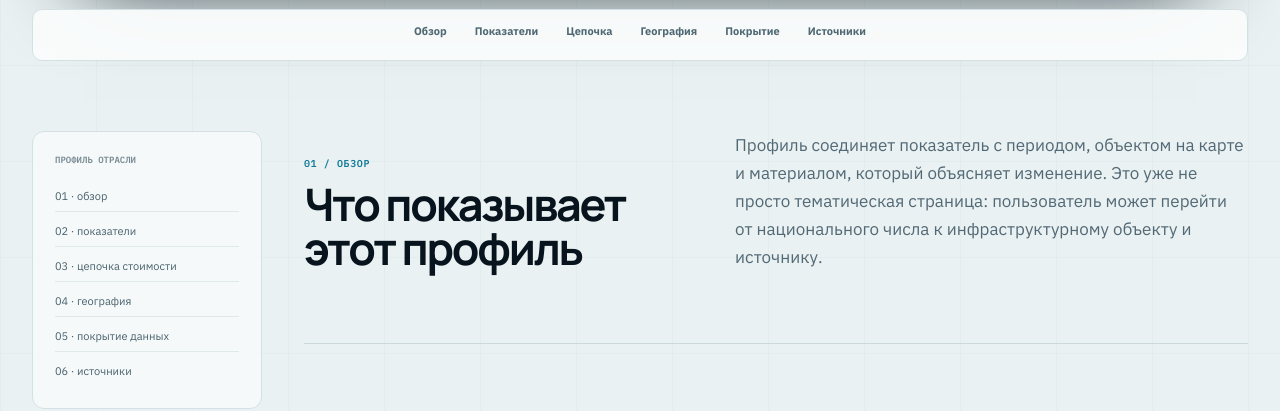
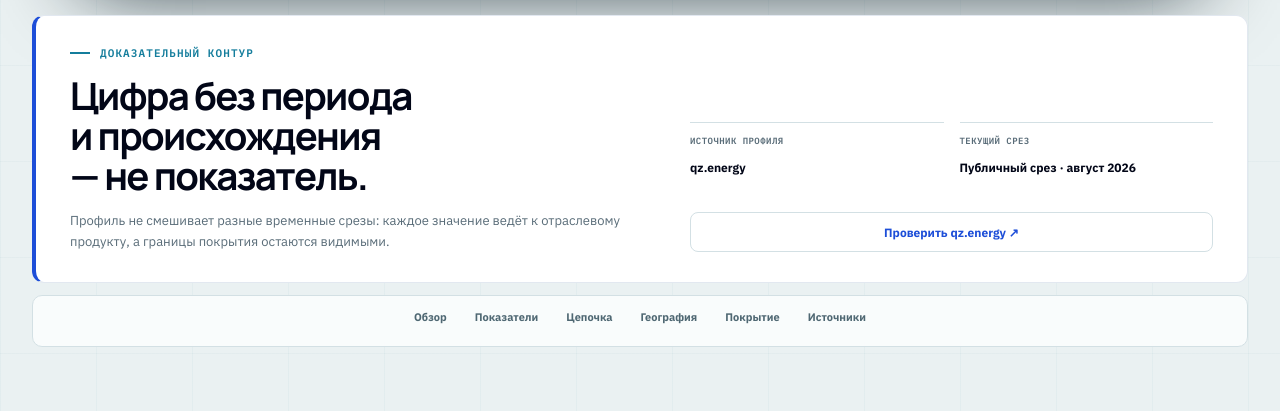
Before and after one commit to belilovsky/qaz-industries, a plain HTML site: page industry.html in a window 1280 px wide. Shown: the part 703-1114 px from the top of the page. Drawn offline with Linux system fonts and the light colour scheme.

Commit message:
feat: add profile evidence contract

```diff
--- a/avds.css
+++ b/avds.css
@@ -110,6 +110,18 @@ html[data-design-system="avds4"] :where(button, input, select, textarea) {
   font: inherit;
 }
 
+html[data-design-system="avds4"] .av-alert {
+  border: 1px solid var(--av-color-border);
+  border-inline-start-width: 4px;
+  border-radius: var(--av-radius-lg);
+  color: var(--av-color-foreground);
+  background: var(--av-color-surface);
+}
+
+html[data-design-system="avds4"] .av-alert--info {
+  border-inline-start-color: var(--av-color-primary);
+}
+
 html[data-design-system="avds4"] :where(a, button, select, input, textarea):focus-visible {
   position: relative;
   z-index: 2;
--- a/industry.html
+++ b/industry.html
@@ -47,6 +47,19 @@
           <div class="profile-status"><span id="profile-status">Действующий отраслевой продукт</span><span id="profile-release">Публичный срез · август 2026</span></div>
         </div>
         <div class="profile-kpis" id="profile-kpis" aria-label="Ключевые показатели профиля"></div>
+      </section>
+
+      <section class="profile-evidence av-alert av-alert--info shell" aria-labelledby="profile-evidence-title">
+        <div class="profile-evidence-copy">
+          <p class="eyebrow dark"><span></span> доказательный контур</p>
+          <h2 id="profile-evidence-title">Цифра без периода и происхождения — не показатель.</h2>
+          <p>Профиль не смешивает разные временные срезы: каждое значение ведёт к отраслевому продукту, а границы покрытия остаются видимыми.</p>
+        </div>
+        <div class="profile-evidence-meta">
+          <div><span>Источник профиля</span><strong id="profile-evidence-source">qz.energy</strong></div>
+          <div><span>Текущий срез</span><strong id="profile-evidence-release">Публичный срез · август 2026</strong></div>
+          <a class="profile-evidence-link" id="profile-evidence-link" href="https://qz.energy/" target="_blank" rel="noreferrer">Проверить источник ↗</a>
+        </div>
       </section>
 
       <nav class="profile-local-nav shell" aria-label="Разделы профиля">
--- a/industry.js
+++ b/industry.js
@@ -15,6 +15,11 @@ function renderProfile(key, updateUrl = true) {
   document.querySelector('#profile-status').textContent = profile.status;
   document.querySelector('#profile-release').textContent = profile.release;
   document.querySelector('#profile-about').textContent = profile.about;
+  document.querySelector('#profile-evidence-source').textContent = profile.sourceName;
+  document.querySelector('#profile-evidence-release').textContent = profile.release;
+  const evidenceLink = document.querySelector('#profile-evidence-link');
+  evidenceLink.href = profile.sourceUrl;
+  evidenceLink.textContent = 'Проверить ' + profile.sourceName + ' ↗';
   const sourceTop = document.querySelector('#profile-source-top');
   sourceTop.href = profile.sourceUrl;
   sourceTop.textContent = `${profile.sourceName} ↗`;
--- a/styles.css
+++ b/styles.css
@@ -153,6 +153,7 @@ h1 em, h2 em { color: var(--cyan); font-style: normal; }
 .profile-title-block { display: flex; justify-content: center; padding: clamp(42px, 5vw, 72px); flex-direction: column; }.profile-title-block h1 { margin: 18px 0 20px; font-size: clamp(58px, 6vw, 92px); }.profile-title-block > p:not(.eyebrow) { max-width: 720px; margin: 0; color: #b3c8d0; font-size: 17px; line-height: 1.55; }.profile-status { display: flex; flex-wrap: wrap; gap: 8px; margin-top: 28px; }.profile-status span { padding: 8px 10px; border: 1px solid rgb(123 199 214 / .22); border-radius: 999px; color: #9fd5df; font: 600 9px var(--mono); text-transform: uppercase; }
 .profile-title-block .eyebrow b { font-weight: 600; }
 .profile-kpis { display: grid; grid-template-columns: repeat(2, 1fr); border-left: 1px solid rgb(126 201 218 / .17); }.profile-kpis article { display: flex; min-height: 255px; justify-content: flex-end; padding: 34px; border-right: 1px solid rgb(126 201 218 / .17); border-bottom: 1px solid rgb(126 201 218 / .17); flex-direction: column; }.profile-kpis article:nth-child(even) { border-right: 0; }.profile-kpis article:nth-child(n+3) { border-bottom: 0; }.profile-kpis strong { color: var(--cyan); font-family: var(--display); font-size: 52px; line-height: 1; }.profile-kpis span { margin-top: 10px; font-size: 12px; font-weight: 700; }.profile-kpis small { margin-top: 4px; color: #849eaa; font-size: 10px; }
+.profile-evidence { display: grid; grid-template-columns: minmax(0, 1.05fr) minmax(300px, .95fr); gap: 42px; align-items: end; margin-top: 18px; padding: 30px 34px; }.profile-evidence-copy h2 { max-width: 760px; margin: 16px 0 0; font-size: clamp(29px, 3vw, 43px); line-height: 1.04; letter-spacing: -.045em; }.profile-evidence-copy > p:not(.eyebrow) { max-width: 700px; margin: 15px 0 0; color: var(--muted); font-size: 13px; line-height: 1.6; }.profile-evidence-meta { display: grid; grid-template-columns: repeat(2, 1fr); gap: 16px; }.profile-evidence-meta > div { display: grid; gap: 6px; min-height: 74px; padding: 12px 0; border-top: 1px solid var(--line); }.profile-evidence-meta span { color: var(--muted); font: 600 9px var(--mono); letter-spacing: .05em; text-transform: uppercase; }.profile-evidence-meta strong { font-size: 12px; line-height: 1.4; }.profile-evidence-link { grid-column: span 2; display: inline-flex; min-height: 40px; align-items: center; justify-content: center; border: 1px solid var(--line); border-radius: var(--av-radius-md); color: var(--av-color-primary); font-size: 12px; font-weight: 700; }
 .profile-local-nav { position: sticky; z-index: 12; top: 98px; display: flex; justify-content: center; gap: 2px; margin-top: 12px; padding: 5px; border: 1px solid var(--line); border-radius: 10px; background: rgb(250 252 252 / .94); backdrop-filter: blur(14px); }.profile-local-nav a { padding: 9px 13px; border-radius: 6px; color: #4f6873; font-size: 11px; font-weight: 700; }.profile-local-nav a:hover { color: #096d87; background: #e8f4f6; }
 .profile-content { display: grid; grid-template-columns: 230px minmax(0, 1fr); gap: 42px; padding: 70px 0 30px; }.profile-index { position: sticky; top: 160px; display: grid; align-self: start; gap: 4px; padding: 22px; border: 1px solid var(--line); border-radius: 12px; background: rgb(250 252 252 / .76); }.profile-index > span { margin-bottom: 12px; color: #788b94; font: 600 9px var(--mono); text-transform: uppercase; }.profile-index a { padding: 8px 0; border-bottom: 1px solid #dfe8ea; color: #47616d; font-size: 11px; }.profile-index a:last-child { border: 0; }
 .profile-body { min-width: 0; }.profile-about { display: grid; grid-template-columns: minmax(320px, .85fr) minmax(0, 1.15fr); gap: 52px; align-items: end; padding: 0 0 72px; }.section-number { margin: 0 0 12px; color: #137b9a; font: 600 10px var(--mono); letter-spacing: .06em; }.profile-about h2, .module-head h2, .compare-head h2, .benchmark-section-head h2 { margin: 0; font-size: clamp(34px, 3.5vw, 52px); line-height: 1; letter-spacing: -.05em; }.profile-about > p { margin: 0; color: #526975; font-size: 17px; line-height: 1.65; }
@@ -176,7 +177,7 @@ h1 em, h2 em { color: var(--cyan); font-style: normal; }
   .hero { grid-template-columns: 1fr; padding-bottom: 340px; }.hero-copy { min-height: 590px; }.hero-map { margin: -40px 32px 0; }.hero-release { width: calc(100% - 64px); }
   .industry-card { grid-column: span 6; }.ecosystem-section { grid-template-columns: 1fr; }.ecosystem-copy { position: static; }
   .benchmark-teaser { grid-template-columns: 1fr; gap: 28px; }
-  .profile-toolbar { grid-template-columns: 180px 1fr; }.profile-toolbar > a { display: none; }.profile-hero { grid-template-columns: 1fr; }.profile-kpis { border-top: 1px solid rgb(126 201 218 / .17); border-left: 0; }.profile-kpis article { min-height: 180px; }.profile-content { grid-template-columns: 1fr; }.profile-index { display: none; }
+  .profile-toolbar { grid-template-columns: 180px 1fr; }.profile-toolbar > a { display: none; }.profile-hero, .profile-evidence { grid-template-columns: 1fr; }.profile-kpis { border-top: 1px solid rgb(126 201 218 / .17); border-left: 0; }.profile-kpis article { min-height: 180px; }.profile-content { grid-template-columns: 1fr; }.profile-index { display: none; }
   .benchmark-grid article { grid-column: span 6; }.benchmark-grid article:last-child { grid-column: span 12; }.adoption-section { grid-template-columns: 1fr; }
 }
 
@@ -196,3 +197,9 @@ h1 em, h2 em { color: var(--cyan); font-style: normal; }
 }
 
 @media (prefers-reduced-motion: reduce) { html { scroll-behavior: auto; } * { transition: none !important; } }
+
+@media (max-width: 720px) {
+  .profile-evidence { gap: 24px; margin-top: 12px; padding: 26px 22px; }
+  .profile-evidence-meta { grid-template-columns: 1fr; }
+  .profile-evidence-link { grid-column: auto; }
+}
```
Also changed, not shown: 1 other file.
